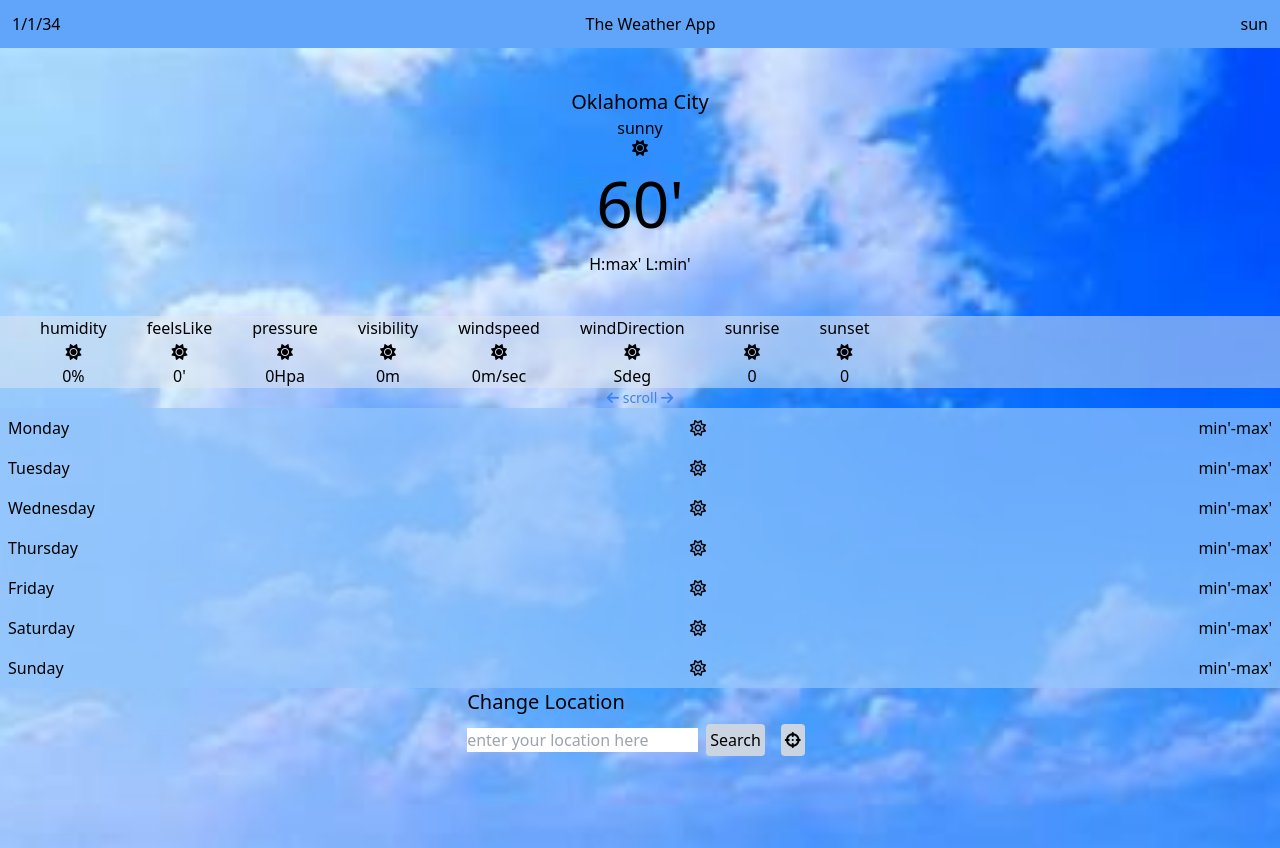
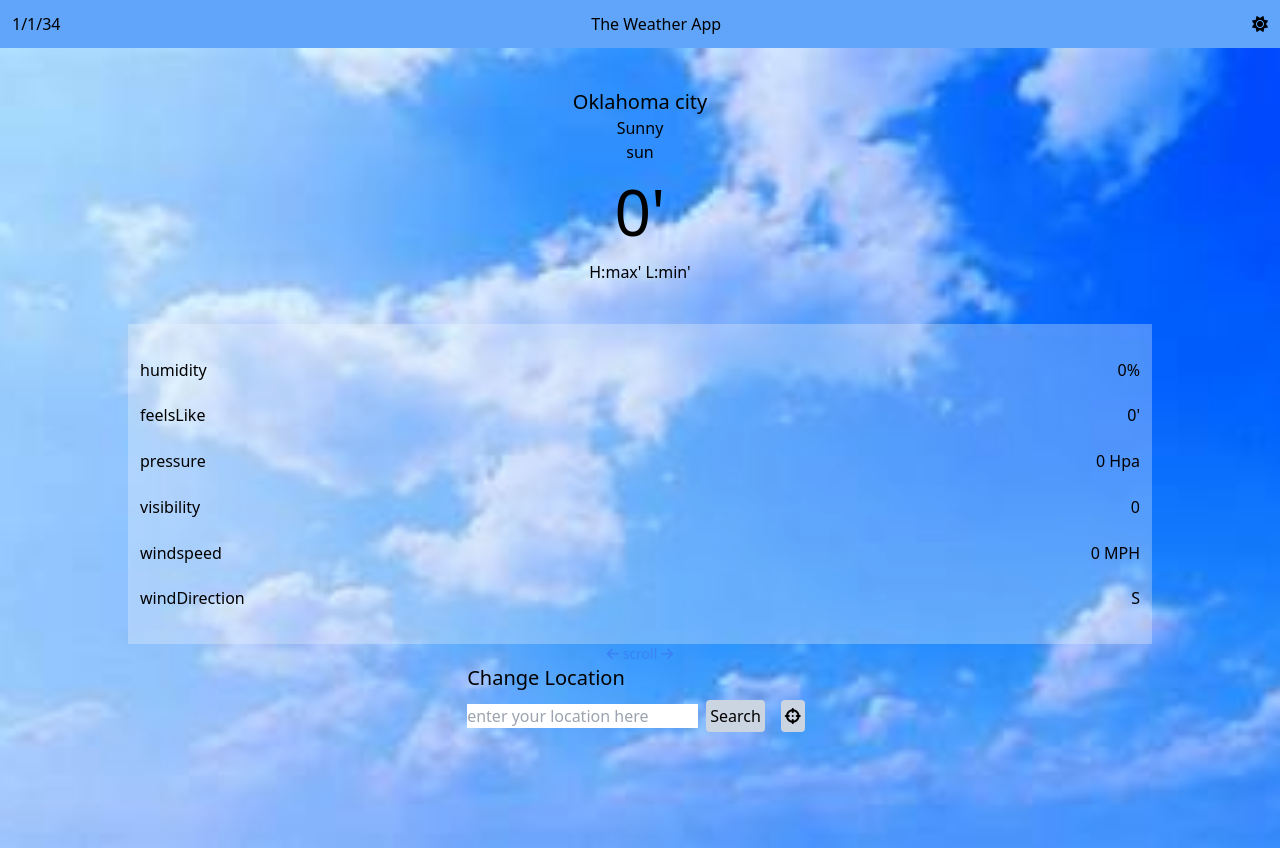
Before and after one commit to deadlykittensgs/react-weather-app, a React (Vite) app: page / in a window 1280 px wide. Built offline with nearby package versions, Linux system fonts and the light colour scheme.

Commit message:
working app needs clean up

```diff
--- a/src/App.jsx
+++ b/src/App.jsx
@@ -7,13 +7,16 @@ function App() {
 
 
 
-
-  const [description, setDescription] = useState("sunny")
+  let result = ""
+  let emojiChoice = ""
+  const [emoji, setEmoji] = useState("sun")
+  const [city, setCity] = useState('Oklahoma city')
+  const [description, setDescription] = useState("Sunny")
   const [dailyMin, setDailyMin] = useState("min")
   const [dailyMax, setDailyMax] = useState("max")
   const [weatherArray, setWeatherArray] = useState("")
   const [inputValue, setInputValue] = useState('');
-  const [weather, setWeather] = useState(60)
+  const [weather, setWeather] = useState(0)
   const [humidity, setHumidity] = useState(0)
   const [visibility, setVisibility] = useState(0)
   const [windspeed, setWindspeed] = useState(0)
@@ -45,21 +48,67 @@ function App() {
     return Math.floor(fahrenheit)
   }
 
+//   function convertUnixToLocal(unixTimestamp) {
+//     // Create a Date object from the Unix timestamp (multiply by 1000 to convert seconds to milliseconds)
+//     const date = new Date(unixTimestamp * 1000);
 
-  function convertUnixToLocal(unixTimestamp) {
-    // Create a Date object from the Unix timestamp (multiply by 1000 to convert seconds to milliseconds)
-    const date = new Date(unixTimestamp * 1000);
+//     // Convert to local time string
+//     const localTimeString = date.toLocaleString();
 
-    // Convert to local time string
-    const localTimeString = date.toLocaleString();
-
-    return localTimeString;
-}
+//     return localTimeString;
+// }
 
 // this is using the timezone on your local device this will need to be fixed
 
 
+function degToCompass(num) {
+  var val = Math.floor((num / 22.5) + 0.5);
+  var arr = ["N", "NNE", "NE", "ENE", "E", "ESE", "SE", "SSE", "S", "SSW", "SW", "WSW", "W", "WNW", "NW", "NNW"];
+  return arr[(val % 16)];
+}
 
+function toMph(num) {
+  let answer = num * 2.2369363
+  return Math.floor(answer)
+}
+
+
+function fixVisibility(vis) {
+if (vis > 700) {
+  result = "High"
+}
+if (vis > 400 && vis < 700) {
+result = "Average"
+}
+if (vis < 400) {
+  result = "Low"
+}
+
+return result
+}
+
+
+function fixEmoji(emoji) {
+  if (emoji >= 200 && emoji < 600) {
+    emojiChoice = <i className="fa-solid fa-cloud-rain"></i>
+  }
+  if (emoji >= 600 && emoji < 700) {
+    emojiChoice = <i className="fa-solid fa-snowflake"></i>
+  }
+  if (emoji >= 700 && emoji < 800) {
+    emojiChoice = <i className="fa-solid fa-smog"></i>
+  }
+  if (emoji === 800) {
+    emojiChoice = <i className="fa-regular fa-sun"></i>
+  }
+  if (emoji >= 801 && emoji < 810) {
+    emojiChoice = <i className="fa-solid fa-cloud"></i>
+  }
+  // else if {
+  //   emojiChoice = "?"
+  // }
+   return emojiChoice
+}
 
 
 
@@ -79,17 +128,18 @@ if (!response.ok) {
 let apiInformation = await response.json()
 
 // give use state information to set
+setEmoji( fixEmoji(apiInformation.weather[0].id))
+console.log(apiInformation.weather[0].id)
+setCity(apiInformation.name)
 setWeatherArray(apiInformation)
 setWeather(kelvinToFahrenheit(apiInformation.main.temp))
 setDailyMin(kelvinToFahrenheit(apiInformation.main.temp_min))
 setDailyMax(kelvinToFahrenheit(apiInformation.main.temp_max))
 setDescription(apiInformation.weather[0].description)
 setHumidity(apiInformation.main.humidity)
-setVisibility(apiInformation.visibility)
-setWindspeed(apiInformation.wind.speed)
-setWindDirection(apiInformation.wind.deg)
-setSunrise(convertUnixToLocal(apiInformation.sys.sunrise))
-setSunset(convertUnixToLocal(apiInformation.sys.sunset))
+setVisibility(fixVisibility(apiInformation.visibility))
+setWindspeed(toMph(apiInformation.wind.speed))
+setWindDirection(degToCompass(apiInformation.wind.deg))
 setFeelsLike(kelvinToFahrenheit(apiInformation.main.feels_like))
 setPressure(apiInformation.main.pressure)
 
@@ -114,29 +164,26 @@ console.log(kelvinToFahrenheit(apiInformation.main.temp))
 
       <p>1/1/34</p>
       <p>The Weather App</p>
-      <p>sun</p>
+      <p><i className="fa-solid fa-sun"></i></p>
     </header>
 
 {/* body */}
     <div className='flex flex-col h-full items-center bg-sunny-day bg-cover bg-no-repeat bg-center '>
       <div className='flex flex-col items-center p-10'>
-      <h1 className='text-xl'>Oklahoma City</h1>
+      <h1 className='text-xl'>{city}</h1>
         <div>{description}</div>
-        <i className="fa-solid fa-sun"></i>
+        <div>{emoji}</div>
         <div className='text-[4rem]'>{weather}' </div>
         <div>H:{dailyMax}' L:{dailyMin}' </div>
 
       </div>
 
 
-        <div className=' bg-slate-200/50 flex overflow-auto gap-10 w-full'>
-      <Hours windDirection={windDirection}  humidity={humidity} visibility={visibility} windspeed={windspeed} sunrise={sunrise} sunset={sunset} feelsLike={feelsLike} pressure={pressure} />
+        <div className=' flex flex-col justify-between w-4/5 h-2/5 bg-slate-100/30 overflow-auto p-3'>
+      <Hours setVisibility={setVisibility} windDirection={windDirection}  humidity={humidity} visibility={visibility} windspeed={windspeed} sunrise={sunrise} sunset={sunset} feelsLike={feelsLike} pressure={pressure} />
         </div>
         <p className='text-blue-500 text-sm'> <i className="fa-solid fa-arrow-left"></i> scroll <i className="fa-solid fa-arrow-right"></i> </p>
 
-     <div className=' flex flex-col bg-blue-300/70 w-[100%] '>
-     <Days dailyMin={dailyMin} dailyMax={dailyMax} />
-  </div>
 
   <div>
     <h2 className='text-xl'> Change Location</h2>
--- a/src/components/Days.jsx
+++ b/src/components/Days.jsx
@@ -46,3 +46,9 @@ export default function Days({dailyMin,dailyMax}) {
  </>
   )
 }
+
+
+
+  {/* <div className=' flex flex-col bg-blue-300/70 w-[100%] '>
+     <Days dailyMin={dailyMin} dailyMax={dailyMax} />
+  </div> */}
--- a/src/components/Hours.jsx
+++ b/src/components/Hours.jsx
@@ -1,50 +1,36 @@
 import React from 'react'
 
-export default function Hours( {humidity, visibility, windspeed,windDirection, sunrise, sunset, feelsLike, pressure}) {
+export default function Hours( {humidity,  visibility,setVisibility, windspeed,windDirection, sunrise, sunset, feelsLike, pressure}) {
+
+
+
   return (
     <>
     <div></div>
-    <div className='flex flex-col items-center'>
+    <div className='flex justify-between'>
     <p>humidity</p>
-    <div><i className="fa-solid fa-sun"></i></div>
       <div>{humidity}%</div>
       </div>
-      <div className='flex flex-col items-center'>
+      <div className='flex justify-between'>
     <p>feelsLike</p>
-    <div><i className="fa-solid fa-sun"></i></div>
       <div>{feelsLike}'</div>
       </div>
-      <div className='flex flex-col items-center'>
+      <div className='flex justify-between'>
     <p>pressure</p>
-    <div><i className="fa-solid fa-sun"></i></div>
-      <div>{pressure}Hpa </div>
+      <div>{pressure} Hpa </div>
       </div>
-      <div className='flex flex-col items-center'>
+      <div className='flex justify-between'>
     <p>visibility</p>
-    <div><i className="fa-solid fa-sun"></i></div>
-      <div>{visibility}m</div>
+      <div>{visibility}</div>
       </div>
-      <div className='flex flex-col items-center'>
+      <div className='flex justify-between '>
     <p>windspeed</p>
-    <div><i className="fa-solid fa-sun"></i></div>
-      <div>{windspeed}m/sec</div>
+      <div>{windspeed} MPH</div>
       </div>
-      <div className='flex flex-col items-center'>
+      <div className='flex justify-between'>
     <p>windDirection</p>
-    <div><i className="fa-solid fa-sun"></i></div>
-      <div>{windDirection}deg</div>
+      <div>{windDirection}</div>
       </div>
-      <div className='flex flex-col items-center'>
-    <p>sunrise</p>
-    <div><i className="fa-solid fa-sun"></i></div>
-      <div>{sunrise}</div>
-      </div>
-      <div className='flex flex-col items-center'>
-    <p>sunset</p>
-    <div><i className="fa-solid fa-sun"></i></div>
-      <div>{sunset}</div>
-      </div>
-
     <div></div>
     </>
 
```
